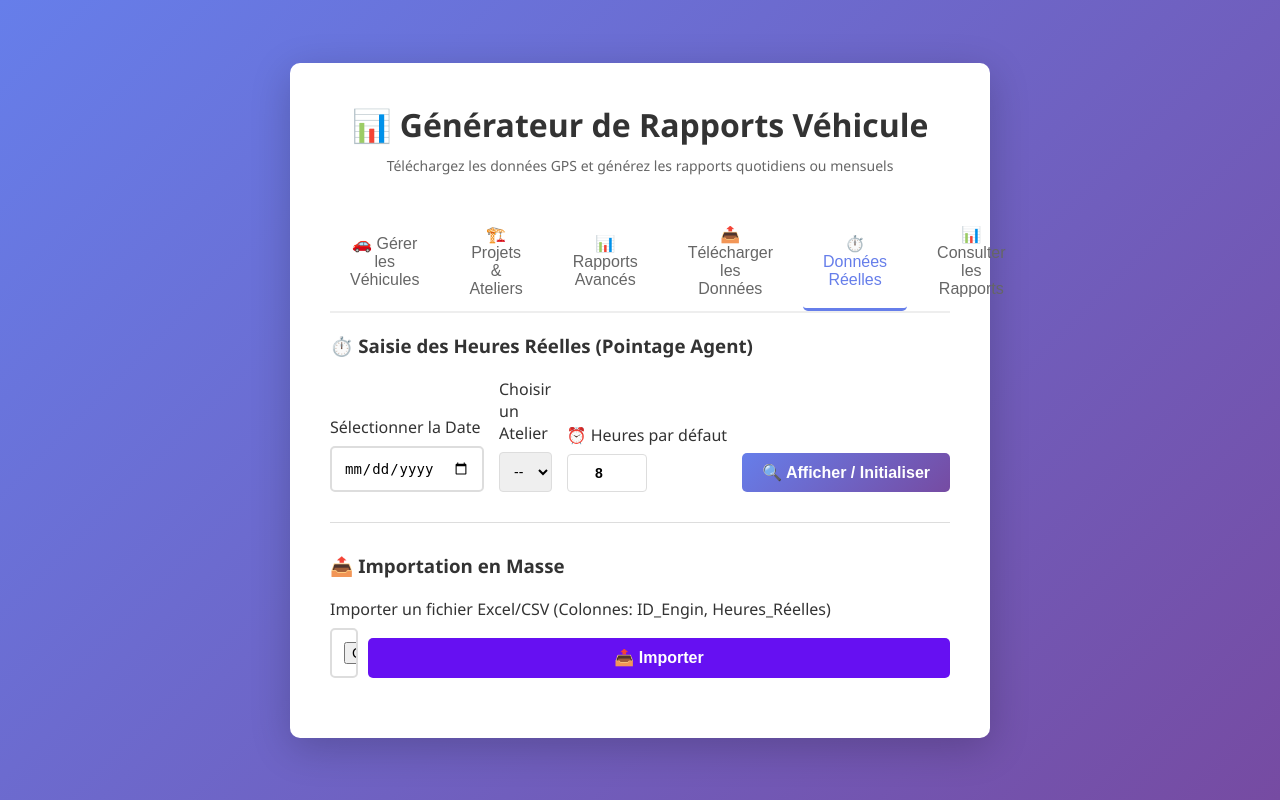
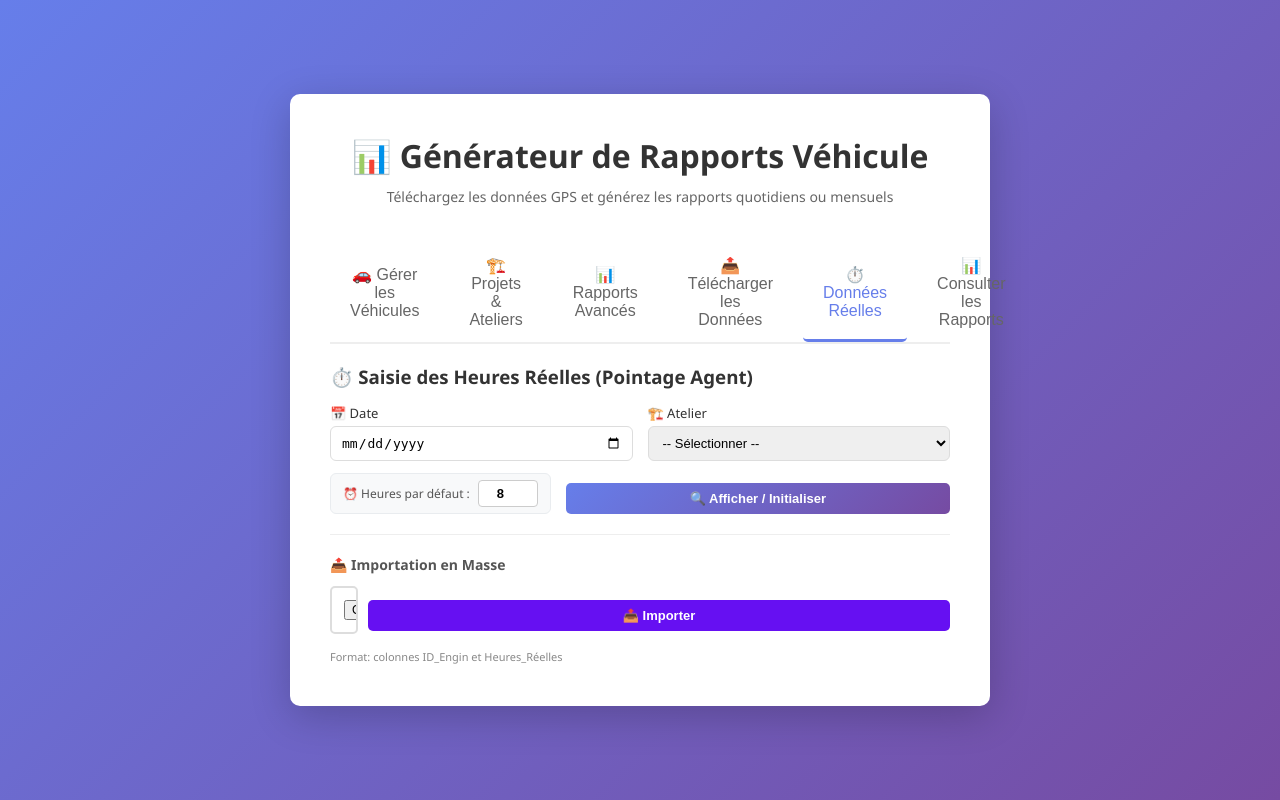
Before and after one commit to abhajeit-lang/GPS_RecapGenerator, a Flask app: page / in a window 1280 px wide, after a click on "⏱️ Données Réelles". Run offline with Flask 3, Linux system fonts and the light colour scheme; some libraries are stand-ins or nearby versions.

Commit message:
adjust css of interface donnees reelles

```diff
--- a/templates/index.html
+++ b/templates/index.html
@@ -332,38 +332,42 @@
 
         <!-- Real Data Tab -->
         <div id="real-data" class="tab-content">
-            <h3 style="color:#333; margin-bottom:20px;">⏱️ Saisie des Heures Réelles (Pointage Agent)</h3>
-
-            <div
-                style="display: grid; grid-template-columns: 1fr 1fr auto auto; gap: 15px; margin-bottom: 25px; align-items: end;">
+            <h3 style="color:#333; margin-bottom:15px;">⏱️ Saisie des Heures Réelles (Pointage Agent)</h3>
+
+            <!-- Row 1: Date + Atelier -->
+            <div style="display: grid; grid-template-columns: 1fr 1fr; gap: 15px; margin-bottom: 12px;">
                 <div class="form-group" style="margin-bottom:0;">
-                    <label for="realDataDate">Sélectionner la Date</label>
-                    <input type="date" id="realDataDate">
+                    <label for="realDataDate" style="font-size:13px; margin-bottom:4px; display:block;">📅 Date</label>
+                    <input type="date" id="realDataDate" style="width:100%; padding:8px 10px; border:1px solid #ddd; border-radius:6px; font-size:13px;">
                 </div>
                 <div class="form-group" style="margin-bottom:0;">
-                    <label for="realDataAtelier">Choisir un Atelier</label>
+                    <label for="realDataAtelier" style="font-size:13px; margin-bottom:4px; display:block;">🏗️ Atelier</label>
                     <select id="realDataAtelier"
-                        style="width:100%; padding:10px; border:1px solid #ddd; border-radius:4px;">
+                        style="width:100%; padding:8px 10px; border:1px solid #ddd; border-radius:6px; font-size:13px;">
                         <option value="">-- Sélectionner --</option>
                     </select>
                 </div>
-                <div class="form-group" style="margin-bottom:0;">
-                    <label for="realDataDefaultHours" style="white-space:nowrap;">⏰ Heures par défaut</label>
+            </div>
+
+            <!-- Row 2: Default hours + Load button -->
+            <div style="display: flex; align-items: center; gap: 15px; margin-bottom: 20px;">
+                <div style="display:flex; align-items:center; gap:8px; background:#f8f9fa; padding:6px 12px; border-radius:6px; border:1px solid #e9ecef;">
+                    <label for="realDataDefaultHours" style="font-size:12px; color:#555; white-space:nowrap; margin:0;">⏰ Heures par défaut :</label>
                     <input type="number" id="realDataDefaultHours" value="8" min="1" max="24" step="0.5"
-                        style="width: 80px; padding:10px; border:1px solid #ddd; border-radius:4px; text-align:center; font-weight:bold; font-size:14px;">
+                        style="width:60px; padding:5px; border:1px solid #ccc; border-radius:4px; text-align:center; font-weight:bold; font-size:13px;">
                 </div>
-                <button onclick="loadRealWorkData()" style="padding: 10px 20px;">🔍 Afficher / Initialiser</button>
+                <button onclick="loadRealWorkData()" style="padding:8px 18px; font-size:13px; white-space:nowrap;">🔍 Afficher / Initialiser</button>
             </div>
 
             <div id="realDataContainer" style="display:none;">
-                <div style="overflow-x: auto; margin-bottom: 20px;">
+                <div style="overflow-x: auto; margin-bottom: 15px;">
                     <table
                         style="width:100%; border-collapse: collapse; background: white; border-radius: 8px; overflow: hidden; box-shadow: 0 2px 5px rgba(0,0,0,0.05);">
                         <thead>
                             <tr style="background: #667eea; color: white;">
-                                <th style="padding: 12px; text-align: left;">Code Engin</th>
-                                <th style="padding: 12px; text-align: left;">Nom</th>
-                                <th style="padding: 12px; text-align: center;">Heures Réelles (Agent)</th>
+                                <th style="padding: 10px 12px; text-align: left; font-size:13px;">Code Engin</th>
+                                <th style="padding: 10px 12px; text-align: left; font-size:13px;">Nom</th>
+                                <th style="padding: 10px 12px; text-align: center; font-size:13px;">Heures Réelles (Agent)</th>
                             </tr>
                         </thead>
                         <tbody id="realDataTableBody">
@@ -371,21 +375,18 @@
                         </tbody>
                     </table>
                 </div>
-                <button onclick="saveRealWorkData()" style="background: #28a745; width: 100%; margin-bottom: 30px;">💾
+                <button onclick="saveRealWorkData()" style="background: #28a745; width: 100%; padding: 10px; font-size:13px; margin-bottom: 20px;">💾
                     Enregistrer le Pointage</button>
             </div>
 
-            <hr style="margin: 30px 0; border:none; border-top:1px solid #ddd;">
-
-            <h3 style="color:#333; margin-bottom:20px;">📤 Importation en Masse</h3>
-            <div class="form-group">
-                <label>Importer un fichier Excel/CSV (Colonnes: ID_Engin, Heures_Réelles)</label>
-                <div style="display: flex; gap: 10px;">
-                    <input type="file" id="realDataFile" accept=".xlsx,.xls,.csv" style="flex:1;">
-                    <button onclick="importRealWorkData()" style="padding: 10px 20px; background: #6610f2;">📤
-                        Importer</button>
-                </div>
-            </div>
+            <hr style="margin: 20px 0; border:none; border-top:1px solid #eee;">
+
+            <h4 style="color:#555; margin-bottom:12px; font-size:14px;">📤 Importation en Masse</h4>
+            <div style="display: flex; align-items: center; gap: 10px; margin-bottom:10px;">
+                <input type="file" id="realDataFile" accept=".xlsx,.xls,.csv" style="flex:1; font-size:12px;">
+                <button onclick="importRealWorkData()" style="padding: 8px 16px; background: #6610f2; font-size:13px; white-space:nowrap;">📤 Importer</button>
+            </div>
+            <small style="color: #888; font-size:11px;">Format: colonnes ID_Engin et Heures_Réelles</small>
 
             <div class="loading" id="realDataLoading">
                 <div class="spinner"></div>
```
